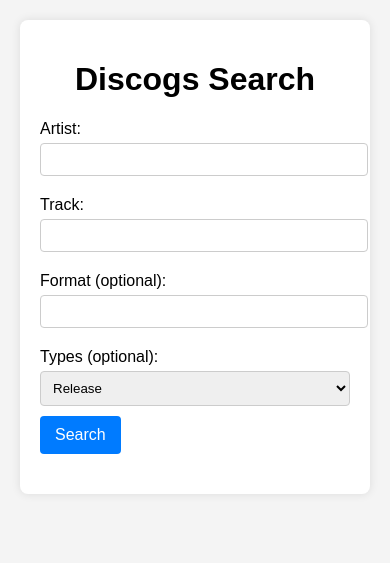
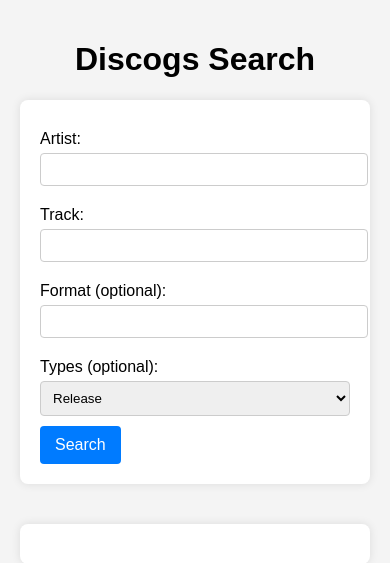
Before and after one commit to NathanOrme/discogs-query-api, a Spring Boot app: page / in a window 390 px wide. Shown: the top 563 px of the page. Run offline with Spring Boot 4, Linux system fonts and the light colour scheme; the visitor is signed in with stand-in values (Sample User, id 1); some of the project's set-up classes (security, data sources, template engines, error pages and the like) are left out, and stand-ins take their place.

Commit message:
Simplified the frontend

```diff
--- a/src/main/resources/static/index.html
+++ b/src/main/resources/static/index.html
@@ -14,13 +14,25 @@
         h1 {
             text-align: center;
         }
-        .form-container {
-            max-width: 600px;
-            margin: 0 auto;
+        .container {
+            display: flex;
+            flex-wrap: wrap;
+            gap: 20px;
+        }
+        .form-container,
+        .results-container {
             background: #fff;
             padding: 20px;
             border-radius: 8px;
             box-shadow: 0 0 10px rgba(0, 0, 0, 0.1);
+            flex: 1;
+            min-width: 300px;
+        }
+        .form-container {
+            max-width: 400px;
+        }
+        .results-container {
+            flex: 2;
         }
         .form-container label {
             display: block;
@@ -83,11 +95,22 @@
             0% { transform: rotate(0deg); }
             100% { transform: rotate(360deg); }
         }
+        /* Responsive Design */
+        @media (max-width: 768px) {
+            .container {
+                flex-direction: column;
+            }
+            .form-container,
+            .results-container {
+                max-width: 100%;
+            }
+        }
     </style>
 </head>
 <body>
+<h1>Discogs Search</h1>
+<div class="container">
     <div class="form-container">
-    <h1>Discogs Search</h1>
         <form id="searchForm">
             <label for="artist">Artist:</label>
             <input type="text" id="artist" name="artist" required>
@@ -106,7 +129,8 @@
             <button type="submit" id="searchButton">Search</button>
         </form>
         <div id="loading" class="spinner"></div>
-    <div id="results" class="results"></div>
+    </div>
+    <div id="results" class="results-container results"></div>
 </div>
 
 <script>
@@ -198,7 +222,7 @@
                     <p><strong>ID:</strong> ${entry.id}</p>
                     <p><strong>Formats:</strong> ${entry.format.join(', ')}</p>
                     <p><strong>URL:</strong> <a href="${entry.uri}" target="_blank">${entry.uri}</a></p>
-                    <p><strong>Lowest Price:</strong> ${entry.lowestPrice ? '$' + entry.lowestPrice.toFixed(2) : 'N/A'}</p>
+                    <p><strong>Lowest Price:</strong> ${entry.lowestPrice ? '£' + entry.lowestPrice.toFixed(2) : 'N/A'}</p>
                     <p><strong>On Marketplace:</strong> ${entry.onMarketplace ? 'Yes' : 'No'}</p>
                 </div>
             `;
```
Also changed, not shown: .github/workflows/maven.yml. Lines whose indentation alone changed are shown as unchanged.
